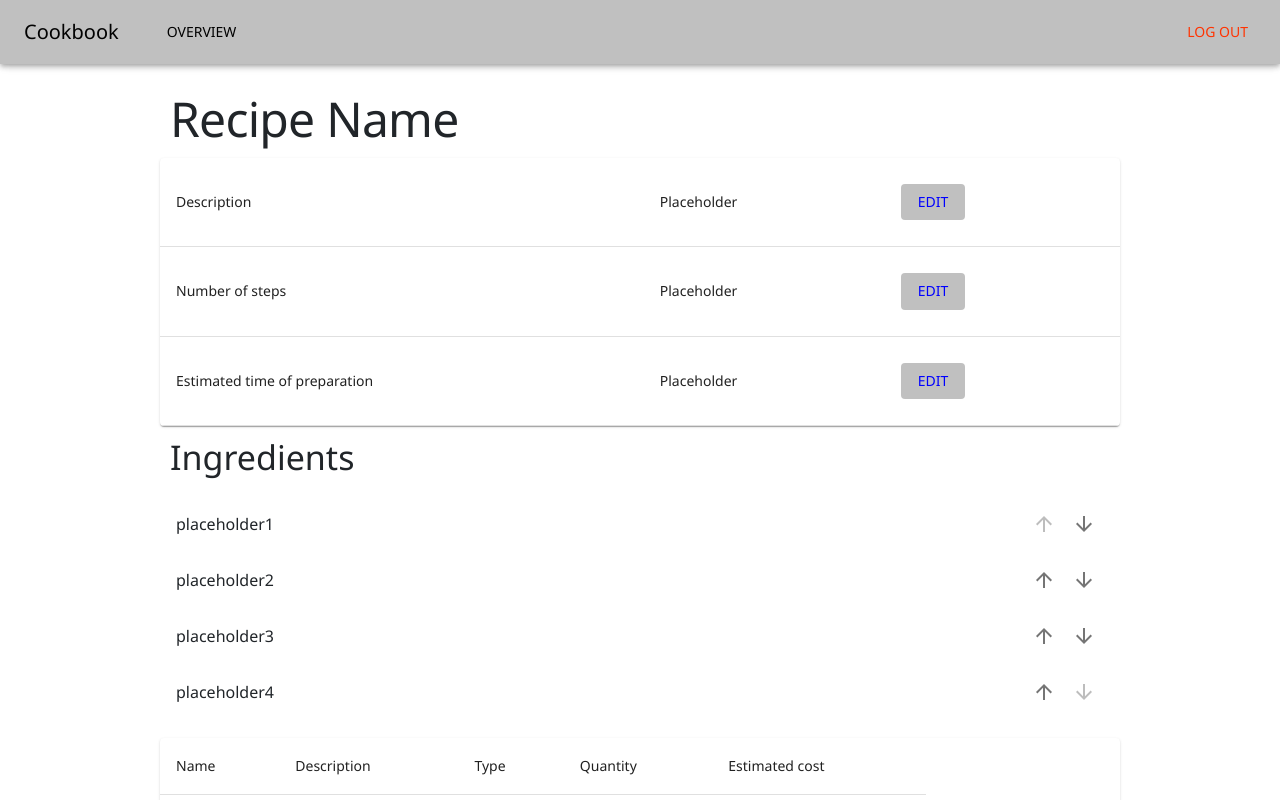
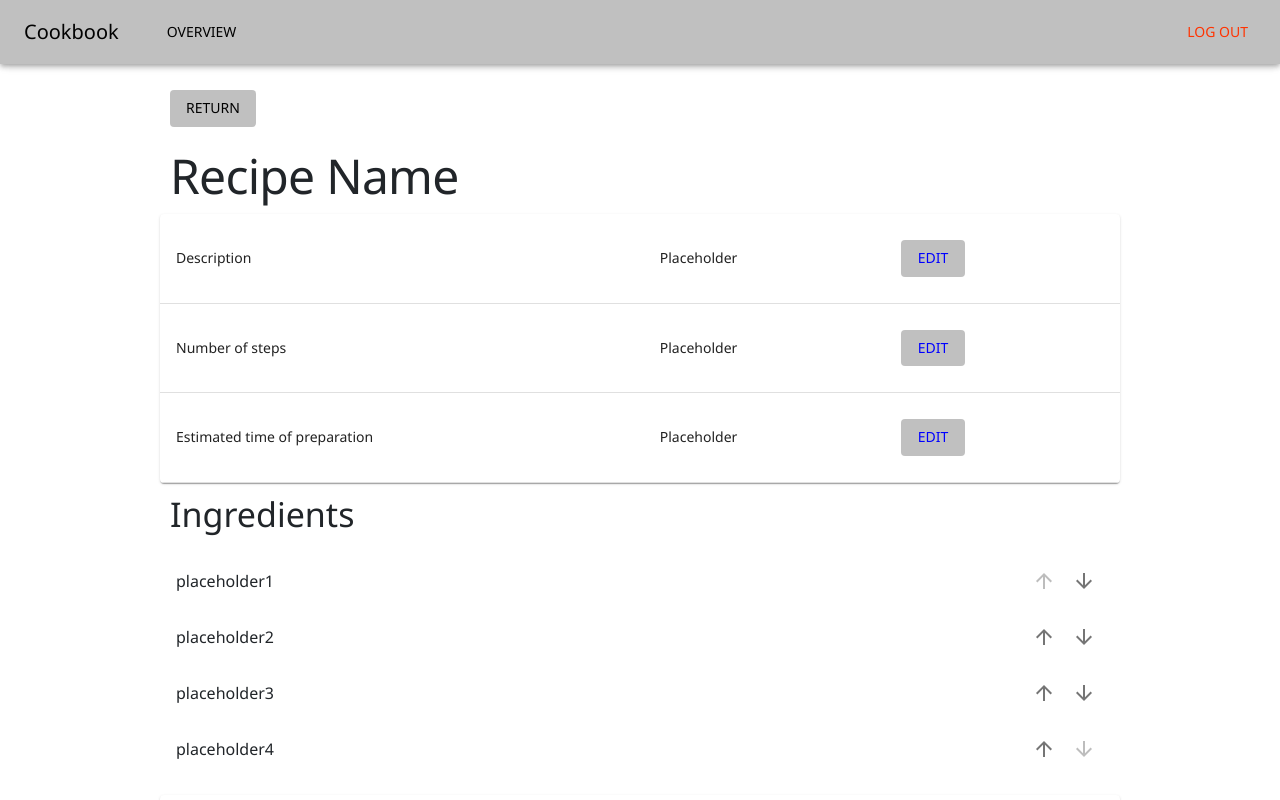
Before and after one commit to kkulak1/PIS_project_frontend, a React (Create React App) app: page /recipe in a window 1280 px wide. Shown: the top 800 px of the page. Built offline with nearby package versions, Linux system fonts and the light colour scheme.

Commit message:
Added return button Page

```diff
--- a/src/pages/recipepage/RecipePage.jsx
+++ b/src/pages/recipepage/RecipePage.jsx
@@ -29,6 +29,8 @@ import { ArrowUpward, ArrowDownward } from '@mui/icons-material';
 import { DragDropContext, Droppable, Draggable } from 'react-beautiful-dnd';
 import { List, ListItem, ListItemText } from '@mui/material';
 import EditButton from '../../components/EditButton'
+import ReturnButton from '../../components/ReturnButton';
+import { useNavigate } from 'react-router-dom';
 
 
 const RecipePage = () => {
@@ -42,6 +44,7 @@ const RecipePage = () => {
   ]);
   const [recipe, setRecipe] = useState('Placeholder')
   let ingredients = [1,2,3,4]
+  const navigate = useNavigate()
 
   const handleCreateClick = () => {
   };
@@ -192,6 +195,7 @@ return (
   return (
     <Box  marginTop={2} marginX={20}>
       <OverviewAppBar/>
+      <ReturnButton onClick={() => navigate(-1)}/>
       <Typography
         variant='h1' sx={{margin: '10px'}}>
         Recipe Name
```
